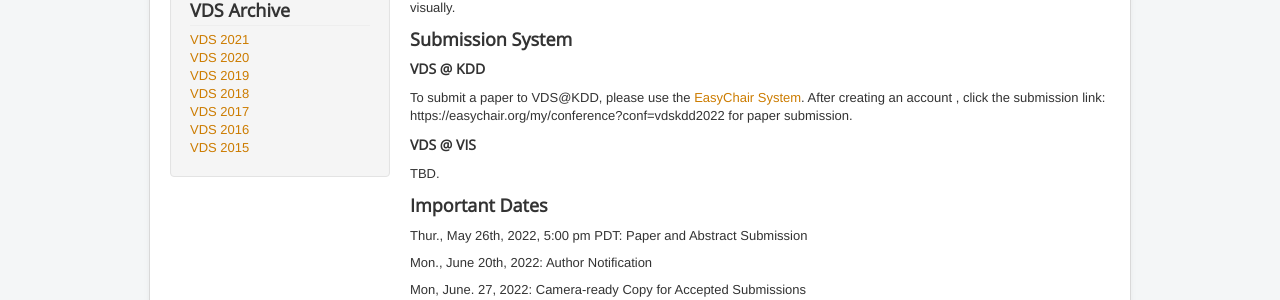
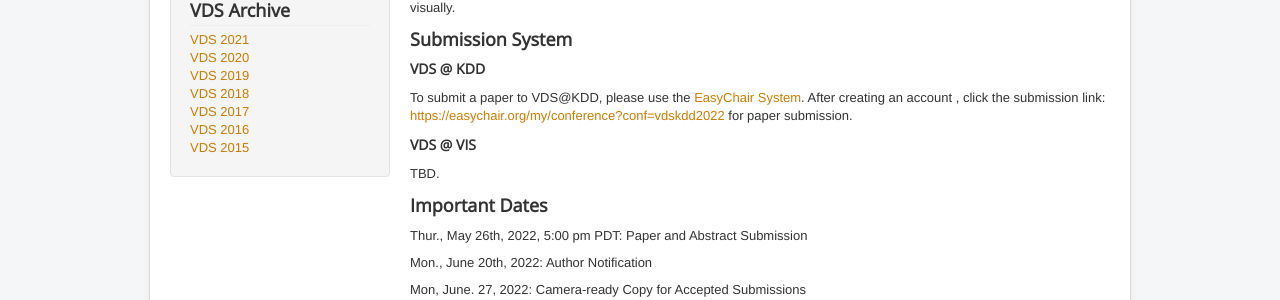
Before and after one commit to visualdatascience/2022, a Jekyll site: the page built from cfp.md, in a window 1280 px wide. Shown: the part 938-1238 px from the top of the page. Built offline with Jekyll 4.4.1, drawn with Linux system fonts in a browser that asks for light colours; part of the change alters nothing that is shown.

Commit message:
Update cfp.md

```diff
--- a/cfp.md
+++ b/cfp.md
@@ -29,7 +29,7 @@ Submissions should be no more than 8 pages long excluding references for full pa
 
 #### VDS @ KDD
 
-To submit a paper to VDS@KDD, please use the [EasyChair System](https://easychair.org/account/signin). After creating an account , click the submission link: https://easychair.org/my/conference?conf=vdskdd2022 for paper submission.
+To submit a paper to VDS@KDD, please use the [EasyChair System](https://easychair.org/account/signin). After creating an account , click the submission link: [https://easychair.org/my/conference?conf=vdskdd2022](https://easychair.org/my/conference?conf=vdskdd2022) for paper submission.
 
 #### VDS @ VIS
 
```
